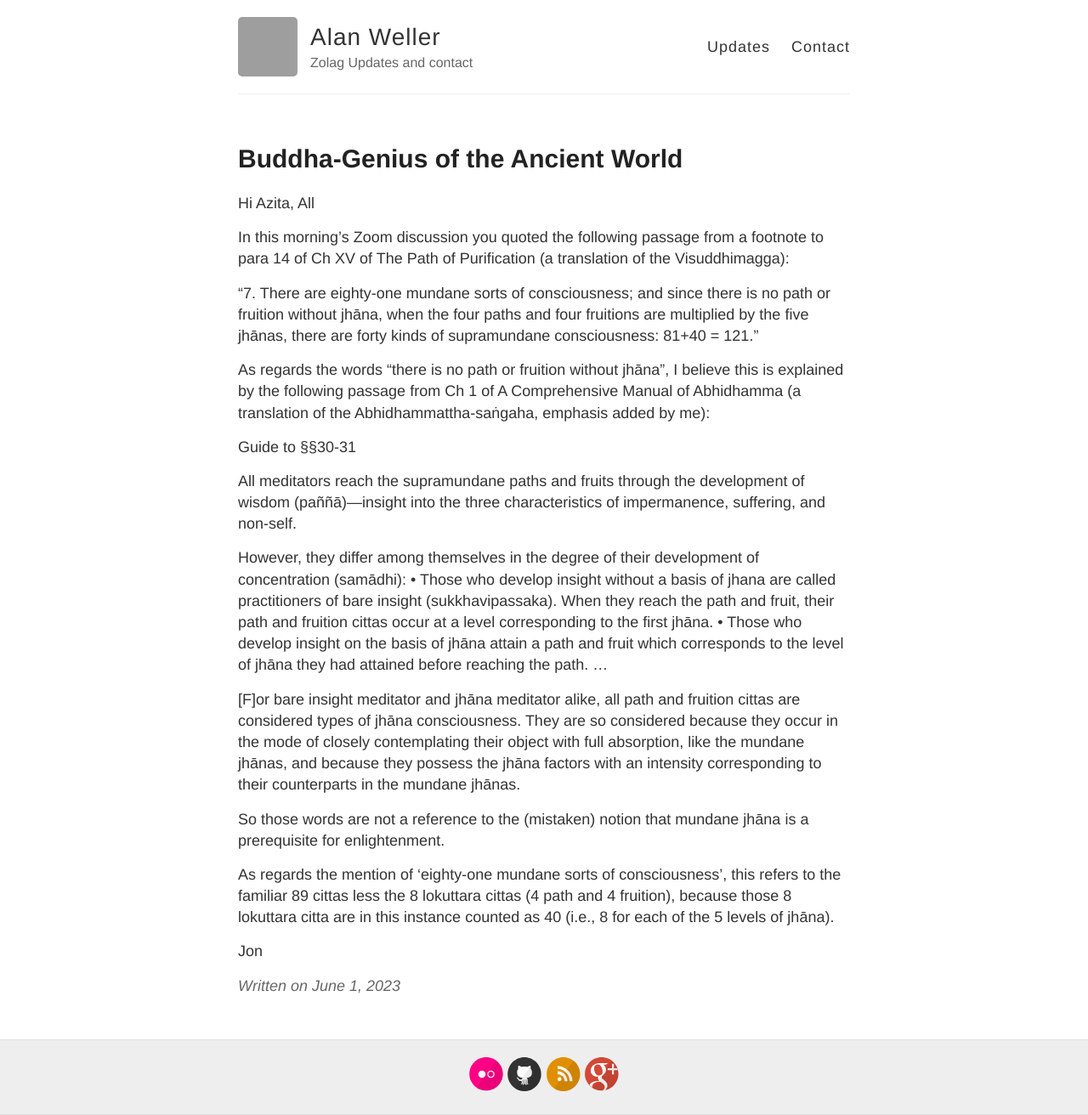
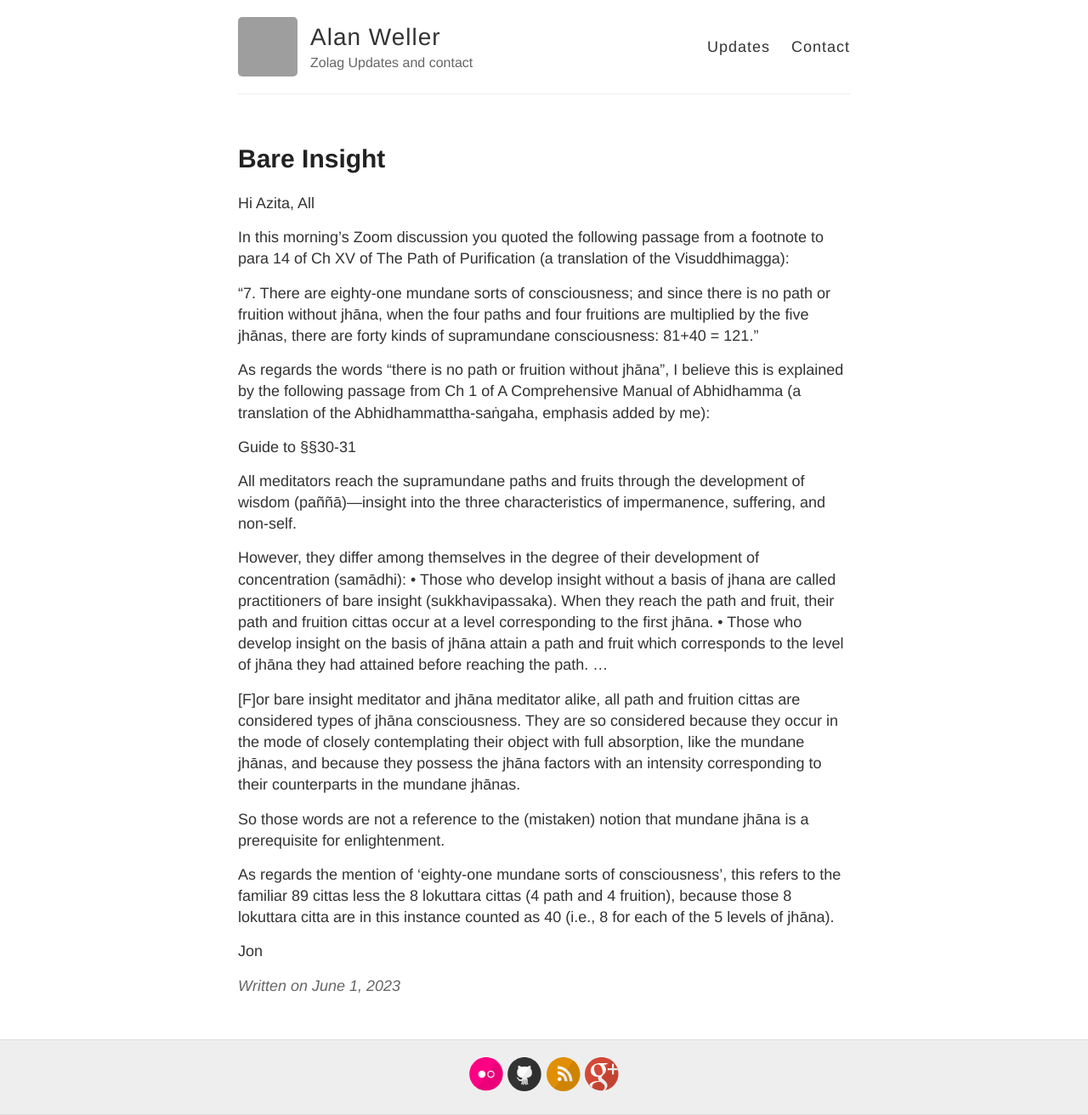
Before and after one commit to alwell/alwell.github.io, a Jekyll site: the page built from _posts/2023-06-01-Bare-Insight.md, in a window 1280 px wide. Shown: the whole page at 85% size. Built offline with Jekyll 4.4.1, drawn with Linux system fonts in a browser that asks for light colours; grey boxes are pictures that could not be loaded.

Commit message:
Update 2023-06-01-Bare-Insight.md

```diff
--- a/_posts/2023-06-01-Bare-Insight.md
+++ b/_posts/2023-06-01-Bare-Insight.md
@@ -1,6 +1,6 @@
 ---
 layout: post
-title: Buddha-Genius of the Ancient World
+title: Bare Insight
 ---
 
 Hi Azita, All
```
